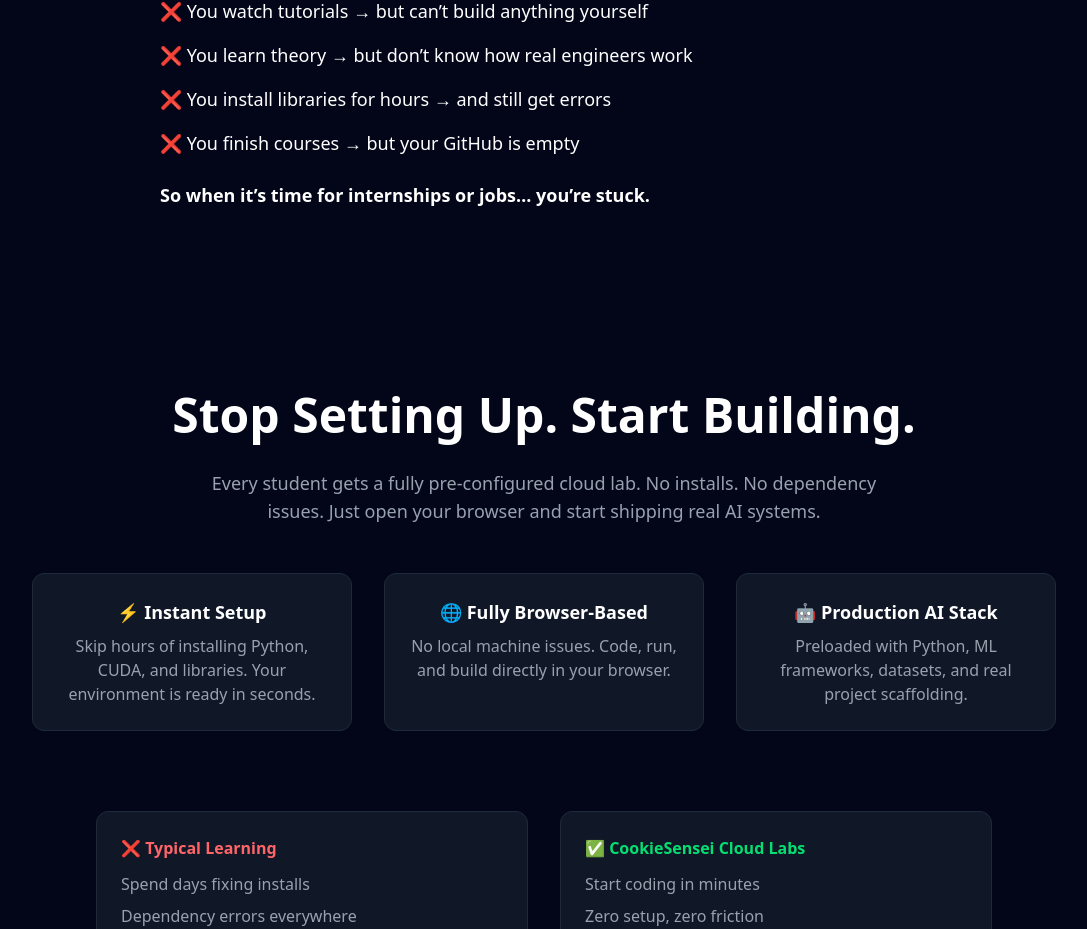
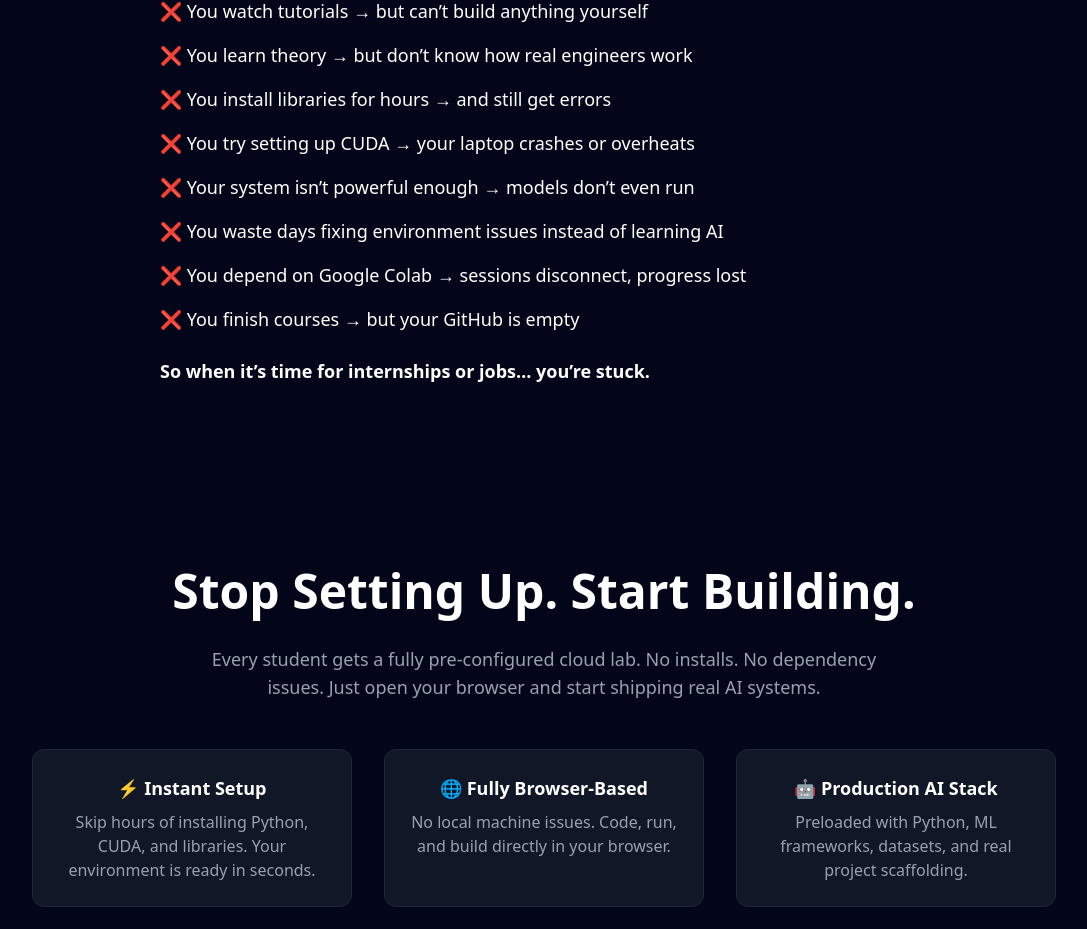
Before and after one commit to cookieSensei/cookiecloudlabs, a Next.js app: page / in a window 1280 px wide. Shown: the part 1075-2004 px from the top of the page, without its empty margins (96-1183 px from the left). Built offline with nearby package versions, Linux system fonts and the light colour scheme.

Commit message:
fixed pain section

```diff
--- a/components/Pain.tsx
+++ b/components/Pain.tsx
@@ -9,6 +9,10 @@
         <p>❌ You watch tutorials → but can’t build anything yourself</p>
         <p>❌ You learn theory → but don’t know how real engineers work</p>
         <p>❌ You install libraries for hours → and still get errors</p>
+        <p>❌ You try setting up CUDA → your laptop crashes or overheats</p>
+        <p>❌ Your system isn’t powerful enough → models don’t even run</p>
+        <p>❌ You waste days fixing environment issues instead of learning AI</p>
+        <p>❌ You depend on Google Colab → sessions disconnect, progress lost</p>
         <p>❌ You finish courses → but your GitHub is empty</p>
 
         <p className="font-semibold mt-6">
```
